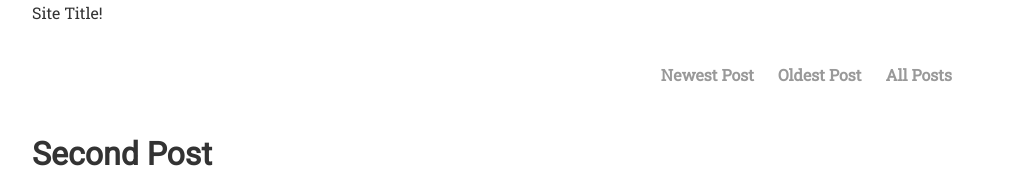
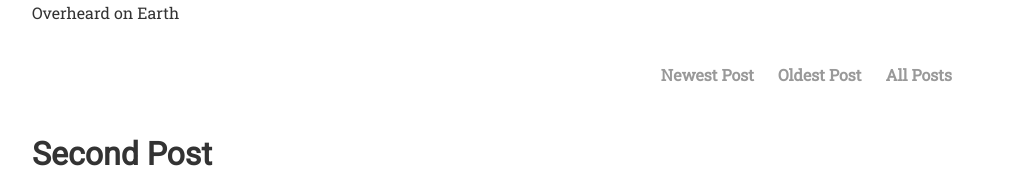
Before and after one commit to overheardonearth/overheardonearth.github.io, a Jekyll site: the page built from _posts/2019-07-01-second-post.html, in a window 1280 px wide. Shown: the top 196 px of the page, without its empty margins (128-1141 px from the left). Built offline with Jekyll 4.4.1, drawn with Linux system fonts in a browser that asks for light colours.

Commit message:
Update main.html

```diff
--- a/_layouts/main.html
+++ b/_layouts/main.html
@@ -13,7 +13,7 @@
 	<div class="site-title">
 
 		<div>
-			Site Title!
+			Overheard on Earth
 		</div>
 
 		<div class="site-title-nav">
```
